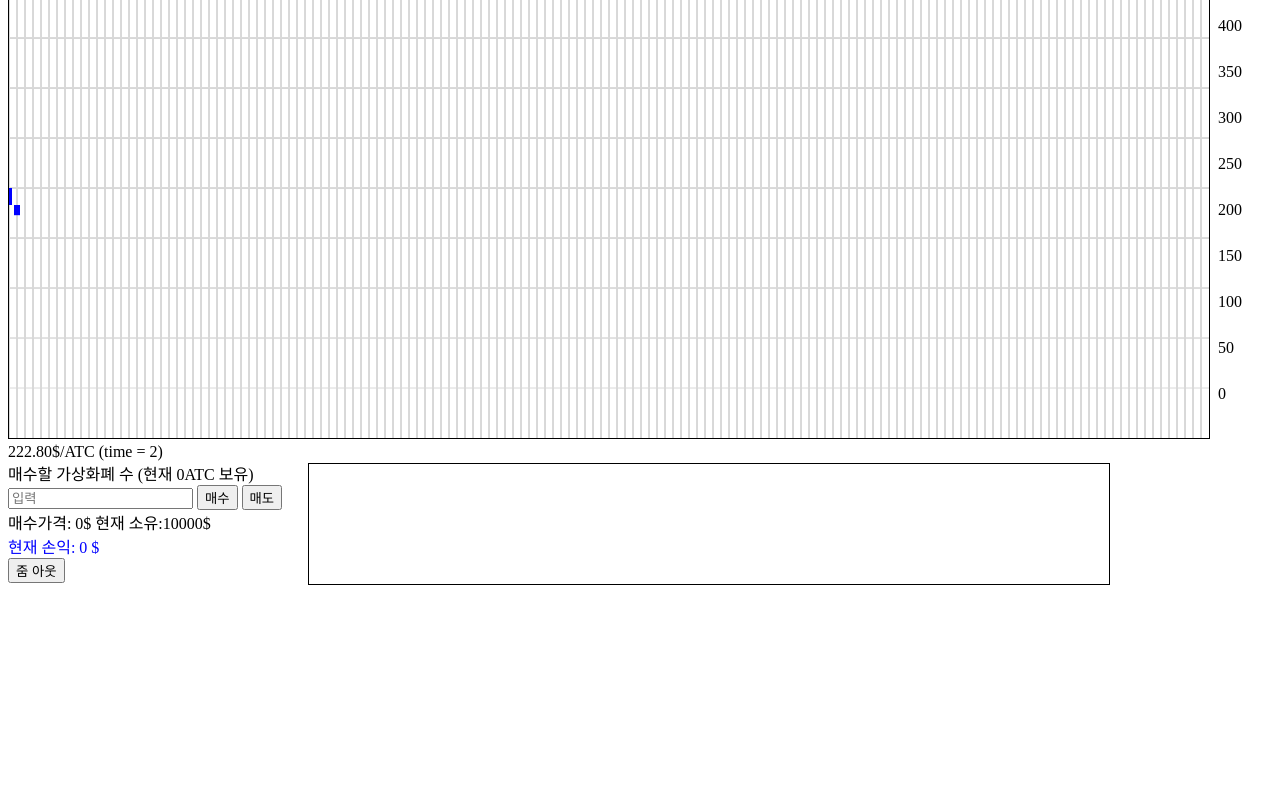
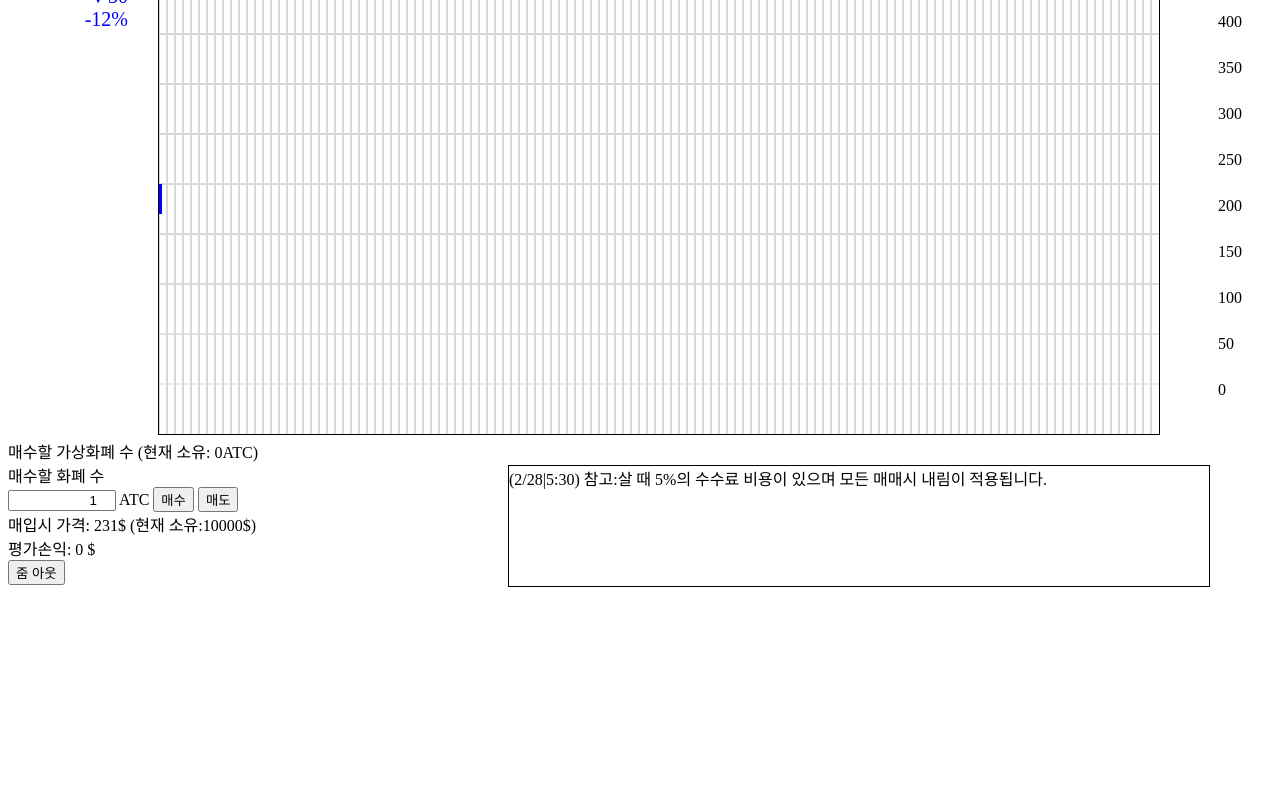
Before and after one commit to AntarcBall/coin, a plain HTML site: page index.html in a window 1280 px wide. Shown: the part 117-907 px from the top of the page. Drawn offline with Linux system fonts and the light colour scheme.

Commit message:
UI개선/부분매도추가

```diff
--- a/index.html
+++ b/index.html
@@ -9,16 +9,18 @@
 </head>
 <body>
     <div class="box"  >ATC</div><div class="box" >엔탈코인/달러</div>
-    <canvas style="border: 1px solid;"id='canvas' width="1200" height="500"></canvas>
-    <div id='panel'>-</div>
-    <divid='stock'></divid=>
-    <div id='stock'>매수할 화폐 수</div><input id="howmany" placeholder="입력" maxlength="3" type="number">
+    <canvas style="border: 1px solid;"id='canvas' width="1000" height="500"></canvas>
+    <div id='stock'></div>
+    <div id='stock'>매수할 화폐 수</div>
+    <input id="howmany" value='1' placeholder="입력" maxlength="3" type="number"> ATC
     <button id="buybtn">매수</button>
     <button id="sellbtn">매도</button>
     <div id='cost'></div>
     <div id='state'></div>
     <button id='zoomOut'>줌 아웃</button>
-    <div style="overflow:auto;"  id="log"></div>
+    <div style="overflow:scroll;"  id="log"></div>
+    <div id='panel'>-</div>
+    <div id="change">0</div>
     <script type="text/javascript" src="script.js"></script>
 </body>
 </html>
--- a/script.js
+++ b/script.js
@@ -1,17 +1,28 @@
+
 // 변수,DOM객체선언
-let money = 10000
-let buycost = 0;
-let buystock = 0;
+var money = 10000
+var buycost = 0;
+var transtock = 0;
+var stockstate = 0;
+let averageY = 0;
 var stock = 0;
-var time = 0;
+let time = 1;
 var state = 0;
 let profit = 0;
+const fees = 0.05;
 const thickness = 6;
+let change = 0;
 cvs = document.getElementById('canvas');//세팅
 ctx = cvs.getContext('2d');
 buybtn = document.getElementById('buybtn');
 sellbtn = document.getElementById('sellbtn')
-
+//시작문구
+var now = new Date();
+var hours = now.getHours();
+var minutes = now.getMinutes();
+var date = now.getDate();
+var months = now.getMonth() +1;
+edit('log',`(${months}/${date}|${hours}:${minutes}) 참고:살 때 ${fees*100}%의 수수료 비용이 있으며 모든 매매시 내림이 적용됩니다.`)
 x=0;y=cvs.height/2//캔버스 관련 세팅
 //함수 선언, 클릭 이벤트 정의
 function getInner(id){
@@ -23,20 +34,29 @@ function intRand(a,b){
 function edit(id,inner) {
     document.getElementById(id).innerHTML = inner;
 }
+function writeLog(value){
+    edit('log',getInner('log')+'('+time+'|'+y.toFixed(2)+')'+value+'<br/>')
+}
 buybtn.addEventListener('click',function () {//매수
     if(buycost<= money && buycost > 0){
-        edit('log',`${getInner('log')}(${time}|${y}) ${buystock}ATC를 10%수수료 적용되어 ${buycost}달러로 사셨습니다.<br/>`)
-        state += buycost
-        stock += buystock
-        money -= buycost
+        if(transtock>=0.1){
+            writeLog(`${transtock}ATC를 ${fees*100}%수수료 적용되어 ${buycost}달러로 사셨습니다.`)
+            stockstate += transtock;
+            state += buycost
+            averageY = (state / stockstate)
+            stock += transtock
+            money -= buycost
+        }else writeLog('매입은 0.1ATC이상 해야 합니다.');
     }
 })
 sellbtn.addEventListener('click', function () { //매도
-    sellcost = stock * Math.floor(y)
-    edit('log',`${getInner('log')}(${time}|${y}) ${stock}ATC를 총 ${sellcost}달러로 매도했습니다. 수익:${profit}$!<br/>`)
-    state = 0;
-    money += sellcost
-    stock = 0
+    if(stock>0 && transtock>0){
+            writeLog(`${transtock}ATC를 총 ${sellcost}달러로 매도했습니다`)
+            state -= averageY*transtock;
+            money += sellcost;
+            stock -= transtock;
+            stockstate -= transtock;
+    }
 })
 
 function grid(column,row) {
@@ -59,7 +79,7 @@ function initBackground() {
 }
 function randomChange(){ //변동
 var sign = intRand(0,1)*2 -1
-    ran =sign * intRand(1,10) *1.7
+    ran =sign * intRand(1,15) *2
     return ran //기본 변화
 }
 function chartDraw(){
@@ -83,7 +103,7 @@ function makeLable(number){
     number.appendChild( numberText );
     document.body.appendChild( number );
     number.style.position = 'relative'
-    number.style.top = i*28-780+'px'
+    number.style.top = i*28-880+'px'
     number.style.left = '1210px'
 }
 for(var i=0;i<11;i++){
@@ -103,20 +123,26 @@ setInterval(() => {
     }
     ctx.closePath();
 
-}, 2000);
+}, 3000);
 setInterval(() => { //출력
-    profit = Math.floor (y*stock) - state
-    edit('panel',`${y.toFixed(2)}$/ATC (time = ${time})`);
-    edit('stock',`매수할 가상화폐 수 (현재 ${stock}ATC 보유)` );
-    edit('cost','매수가격: '+buycost+'$ 현재 소유:'+money+'$')
-    edit('state',`현재 손익: ${profit} $`)
+    sellcost =  Math.floor(transtock *y)
+    transtock = Number(document.getElementById('howmany').value)//구매예정량
+    buycost = Math.floor((1+fees)*transtock*y)//구매예정가격
+    profit = Math.floor(stock*y) - state
+    edit('panel',`${y.toFixed(2)}`);
+    edit('change',`${change>0? '▲':'▼'}${Math.abs(change)}<br/>${Math.floor(change/(y-change)*100)}%`);
+    edit('stock',`매수할 가상화폐 수  (현재 소유: ${stock}ATC)`);
+    edit('cost','매입시 가격: '+buycost+'$  (현재 소유:'+money+'$)')
+    edit('state',`평가손익: ${profit} $`)
     //알려주기
-    buystock = Number(document.getElementById('howmany').value)//구매예정주
-    buycost = Math.floor(1.1*buystock*y)//구매예정가격
     if (buycost> money){
         document.getElementById('cost').style.color = 'red'
     }else document.getElementById('cost').style.color = 'black'
+    if (change>0){
+        document.getElementById('change').style.color = 'red'
+    }else document.getElementById('change').style.color = 'blue'
     if (profit> 0){
         document.getElementById('state').style.color = 'red'
-    }else document.getElementById('state').style.color = 'blue'
+    }else if (profit<0) document.getElementById('state').style.color = 'blue'
+    else document.getElementById('state').style.color = 'black'
 }, 100);
--- a/style.css
+++ b/style.css
@@ -1,18 +1,38 @@
 
 .box{
-    border: black 1px solid;
+    font-weight: bold;
     width: 200px;
 }
 
 canvas{
     margin: 200 0;
+    position: relative;
+    left: 150px;
+}
+#change{
+    position: relative;
+    bottom: 770px;
+    font-size: 20px;
+    width: 120px;
+    text-align: right;
+}
+#panel{
+    font-weight: bold;
+    font-size: 42px;
+    position: relative;
+    bottom: 770px;
+    color: red;
+}
+#log{
+    border: black solid 1px;
+    width: 700px;
+    height: 120px;
+    position: relative;
+    left: 500px;
+    bottom: 120px;
 }
 
-#log{
-    border: black solid 1px;
-    width: 800px;
-    height: 120px;
-    position: relative;
-    left: 300px;
-    bottom: 120px;
+#howmany{
+    width: 100px;
+    text-align: end;
 }
```
